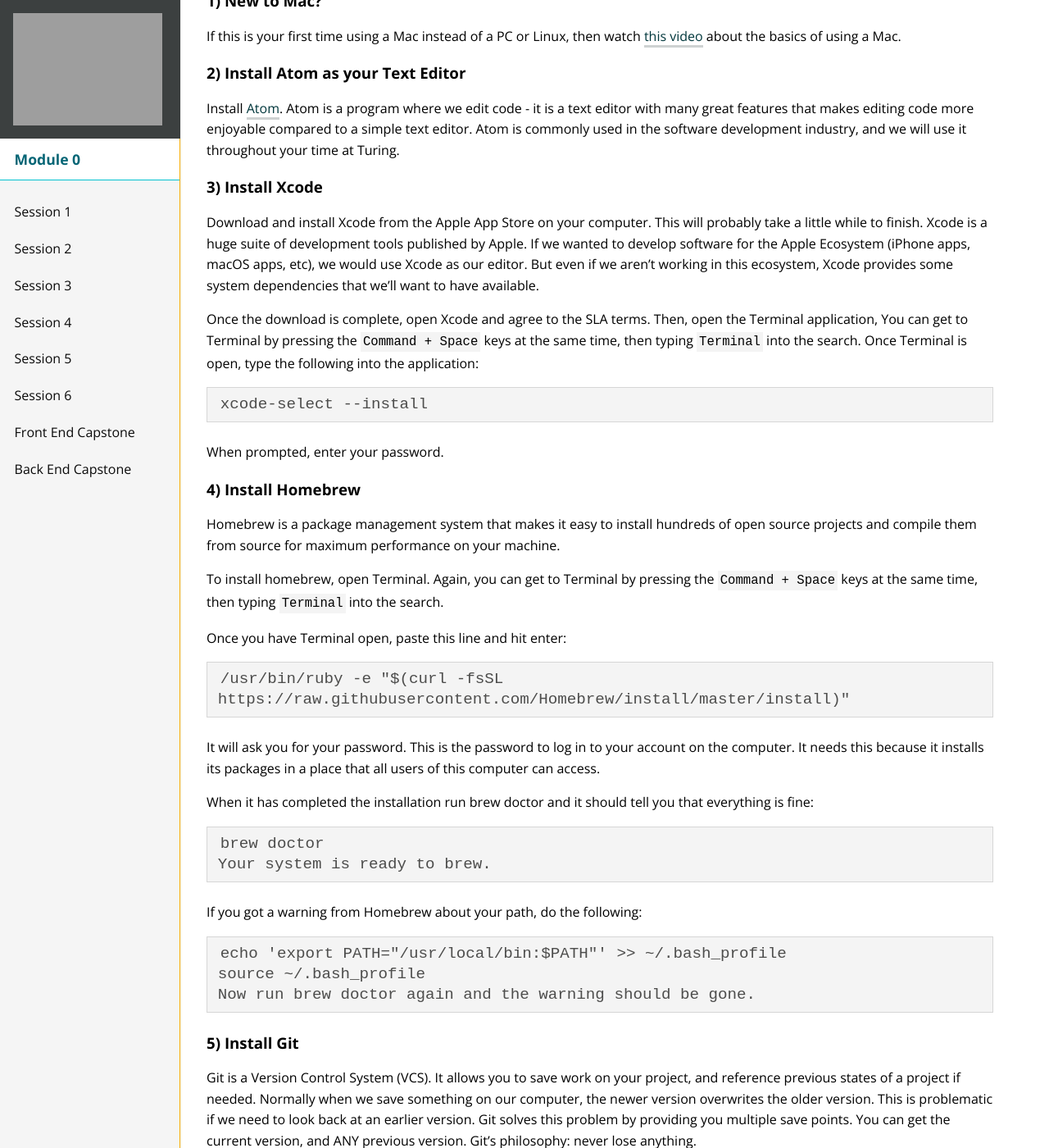
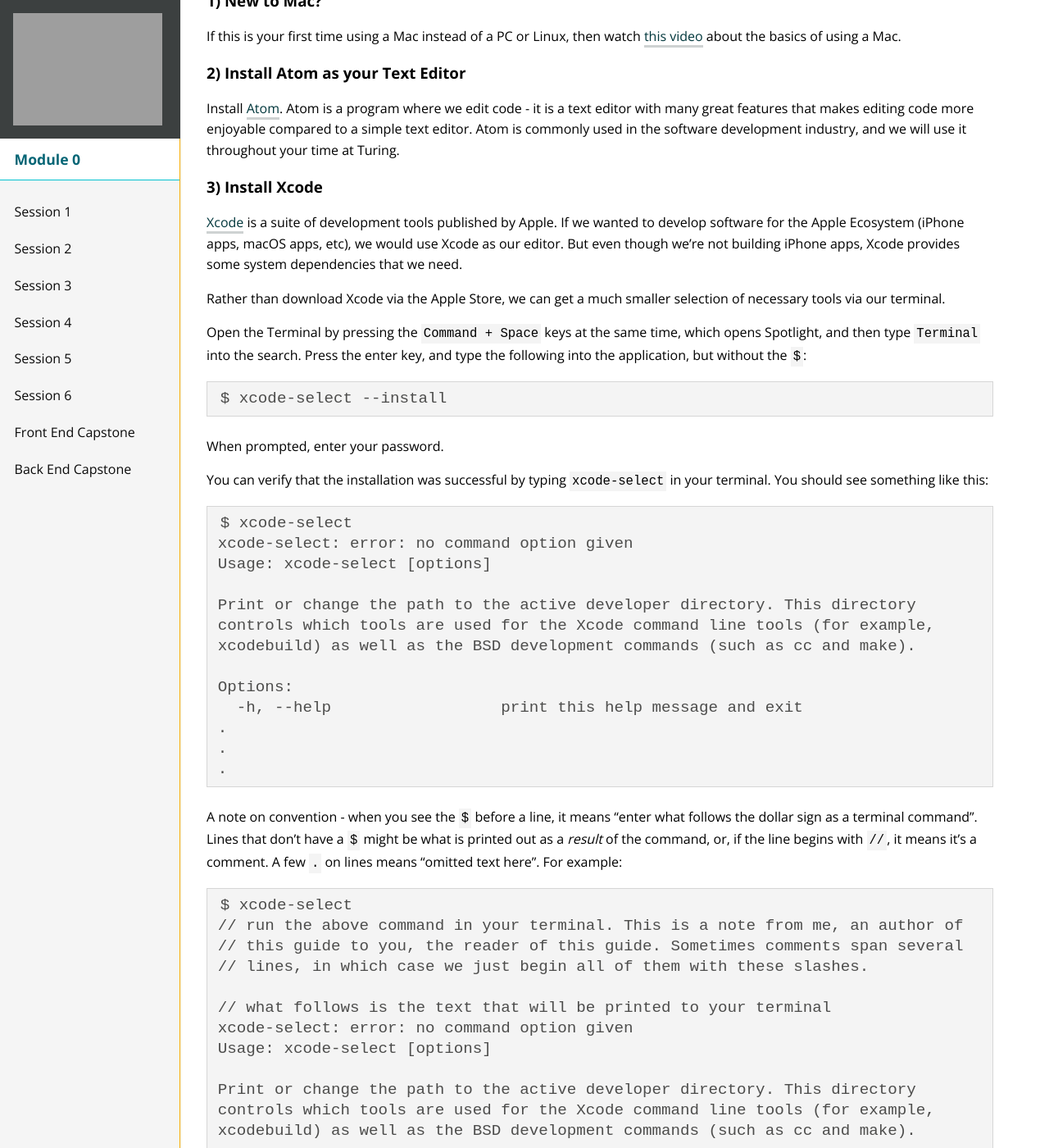
Before and after one commit to turingschool/mod-0-curriculum, a Jekyll site: the page built from index.md, in a window 1280 px wide and 1400 px high, scrolled down 233 px. Shown: the whole window at 82% size. Built offline with Jekyll 4.4.1, drawn with Linux system fonts in a browser that asks for light colours; nearby versions of some CDN libraries; some of the changed text lies outside the part shown.

Commit message:
tons of tiny little edits and updates
I just ran through this guide with a new machine, recording my screen
as I went, so others could have some handholding through this bit if
they felt they needed it. Since I was on a new machine, and was
following these instructions as carefully as possible, I noticed a few
bits that could use more clarification.

So, I provided that clarification. Hope it helps

````diff
--- a/index.md
+++ b/index.md
@@ -17,25 +17,68 @@
 
 ### 3) Install Xcode
 
-Download and install Xcode from the Apple App Store on your computer. This will probably take a little while to finish. Xcode is a huge suite of development tools published by Apple. If we wanted to develop software for the Apple Ecosystem (iPhone apps, macOS apps, etc), we would use Xcode as our editor. But even if we aren’t working in this ecosystem, Xcode provides some system dependencies that we’ll want to have available.
+[Xcode](https://developer.apple.com/xcode/) is a suite of development tools published by Apple. If we wanted to develop software for the Apple Ecosystem (iPhone apps, macOS apps, etc), we would use Xcode as our editor. But even though we're not building iPhone apps, Xcode provides some system dependencies that we need.
 
-Once the download is complete, open Xcode and agree to the SLA terms. Then, open the Terminal application, You can get to Terminal by pressing the `Command + Space` keys at the same time, then typing `Terminal` into the search. Once Terminal is open, type the following into the application:
+Rather than download Xcode via the Apple Store, we can get a much smaller selection of necessary tools via our terminal.
+
+Open the Terminal by pressing the `Command + Space` keys at the same time, which opens Spotlight, and then type `Terminal` into the search. Press the enter key, and type the following into the application, but without the `$`:
 
 ```
-xcode-select --install
+$ xcode-select --install
 ```
 When prompted, enter your password.
 
+You can verify that the installation was successful by typing `xcode-select` in your terminal. You should see something like this:
+
+```
+$ xcode-select
+xcode-select: error: no command option given
+Usage: xcode-select [options]
+
+Print or change the path to the active developer directory. This directory
+controls which tools are used for the Xcode command line tools (for example,
+xcodebuild) as well as the BSD development commands (such as cc and make).
+
+Options:
+  -h, --help                  print this help message and exit
+.
+.
+.
+```
+
+A note on convention - when you see the `$` before a line, it means "enter what follows the dollar sign as a terminal command". Lines that don't have a `$` might be what is printed out as a _result_ of the command, or, if the line begins with `//`, it means it's a comment. A few `.` on lines means "omitted text here". For example:
+
+```
+$ xcode-select
+// run the above command in your terminal. This is a note from me, an author of
+// this guide to you, the reader of this guide. Sometimes comments span several
+// lines, in which case we just begin all of them with these slashes.
+
+// what follows is the text that will be printed to your terminal
+xcode-select: error: no command option given
+Usage: xcode-select [options]
+
+Print or change the path to the active developer directory. This directory
+controls which tools are used for the Xcode command line tools (for example,
+xcodebuild) as well as the BSD development commands (such as cc and make).
+
+Options:
+  -h, --help                  print this help message and exit
+// these three dots below means there's more output that we've skipped.
+.
+.
+.
+```
 ### 4) Install Homebrew
 
-Homebrew is a package management system that makes it easy to install hundreds of open source projects and compile them from source for maximum performance on your machine.
+[Homebrew](https://brew.sh/) is a package management system that makes it easy to install hundreds of open source projects and compile them from source for maximum performance on your machine.
 
 To install homebrew, open Terminal. Again, you can get to Terminal by pressing the `Command + Space` keys at the same time, then typing `Terminal` into the search.
 
-Once you have Terminal open, paste this line and hit enter:
+Once you have Terminal open, paste this line and hit enter. (remember, skip the `$`)
 
 ```
-/usr/bin/ruby -e "$(curl -fsSL https://raw.githubusercontent.com/Homebrew/install/master/install)"
+$ /usr/bin/ruby -e "$(curl -fsSL https://raw.githubusercontent.com/Homebrew/install/master/install)"
 ```
 
 It will ask you for your password. This is the password to log in to your account on the computer. It needs this because it installs its packages in a place that all users of this computer can access.
@@ -43,26 +86,46 @@
 When it has completed the installation run brew doctor and it should tell you that everything is fine:
 
 ```
-brew doctor
+$ brew doctor
 Your system is ready to brew.
 ```
 
 If you got a warning from Homebrew about your path, do the following:
 
 ```
-echo 'export PATH="/usr/local/bin:$PATH"' >> ~/.bash_profile
-source ~/.bash_profile
-Now run brew doctor again and the warning should be gone.
+$ echo 'export PATH="/usr/local/bin:$PATH"' >> ~/.bash_profile
+$ source ~/.bash_profile
+// Now run "brew doctor" again and the warning should be gone.
 ```
 
 ### 5) Install Git
 
-Git is a Version Control System (VCS). It allows you to save work on your project, and reference previous states of a project if needed. Normally when we save something on our computer, the newer version overwrites the older version. This is problematic if we need to look back at an earlier version. Git solves this problem by providing you multiple save points. You can get the current version, and ANY previous version. Git’s philosophy: never lose anything.
+[Git](https://git-scm.com/) is a Version Control System (VCS). It allows you to save work on your project, and reference previous states of a project if needed. Normally when we save something on our computer, the newer version overwrites the older version. This is problematic if we need to look back at an earlier version. Git solves this problem by providing you multiple save points. You can get the current version, and ANY previous version. Git’s philosophy: never lose anything.
 
 To install Git, we will use Homebrew. In your Terminal, type this:
 
 ```
-brew install git
+$ brew install git
+```
+
+You can do `git` in the terminal to verify that its working:
+
+```
+$ git
+usage: git [--version] [--help] [-C <path>] [-c <name>=<value>]
+           [--exec-path[=<path>]] [--html-path] [--man-path] [--info-path]
+           [-p | --paginate | -P | --no-pager] [--no-replace-objects] [--bare]
+           [--git-dir=<path>] [--work-tree=<path>] [--namespace=<name>]
+           <command> [<args>]
+
+These are common Git commands used in various situations:
+
+start a working area (see also: git help tutorial)
+   clone      Clone a repository into a new directory
+   init       Create an empty Git repository or reinitialize an existing one
+.
+.
+.
 ```
 
 ### 6) Configure Git
@@ -78,6 +141,17 @@
 git config --global user.email alanturing@example.com
 ```
 
+You can verify that this is working:
+
+```
+$ git config --list
+credential.helper=osxkeychain
+user.name=Alan Turing
+user.email=alanturing@example.com
+```
+If you get "stuck" in the screen showing the output of `git config --list`, don't panic! Just type `q`, and you should get back to your regular terminal.
+
+
 ### 7) Install Chrome
 
 If you're not already using Chrome, install it from [here](https://www.google.com/chrome/). Chrome includes a set of developer tools that will come in handy down the road. Additionally, it is always on the cutting edge of being able to support new web technologies.
````
